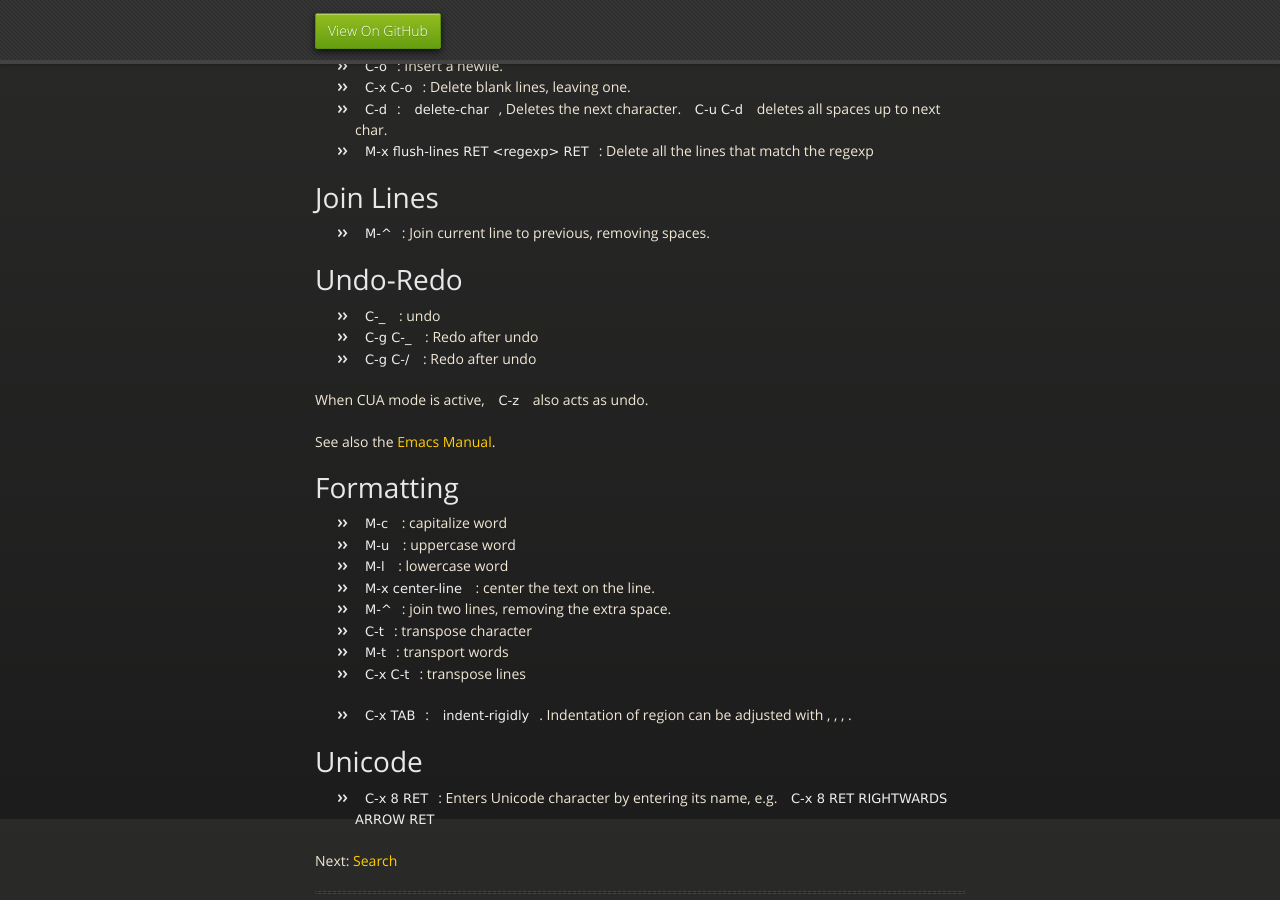
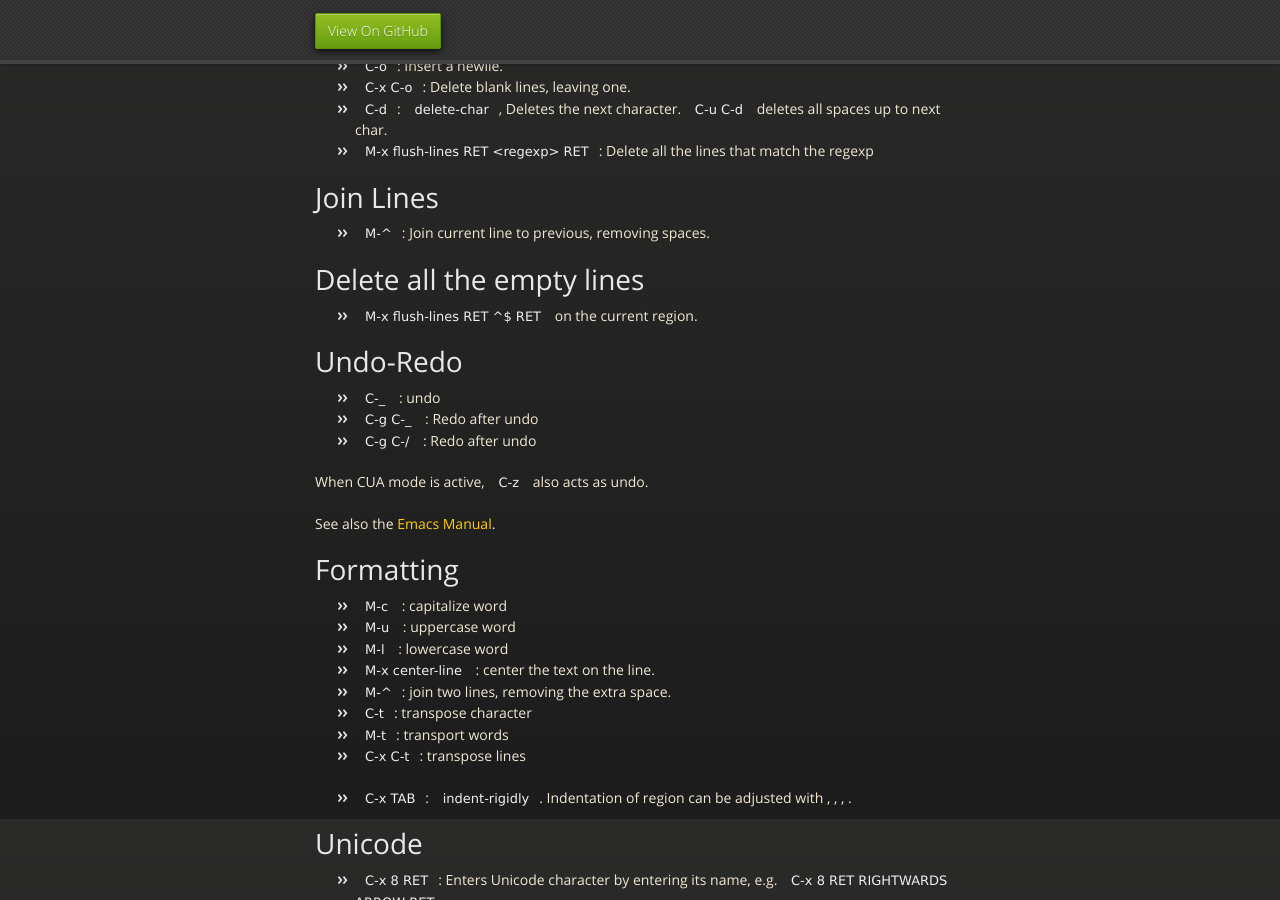
Before and after one commit to tychobrailleur/tychobrailleur.github.io, a Jekyll site: the page built from editing.md, in a window 1280 px wide and 900 px high, scrolled down 981 px. Built offline with Jekyll 4.4.1, drawn with Linux system fonts in a browser that asks for light colours; nearby versions of some CDN libraries.

Commit message:
Delete empty lines

```diff
--- a/editing.md
+++ b/editing.md
@@ -53,6 +53,10 @@ after `C-y` as many times as you need.
 
 - `M-^`: Join current line to previous, removing spaces.
 
+# Delete all the empty lines
+
+- `M-x flush-lines RET ^$ RET` on the current region.
+
 # Undo-Redo
 
 - `C-_` : undo
```
